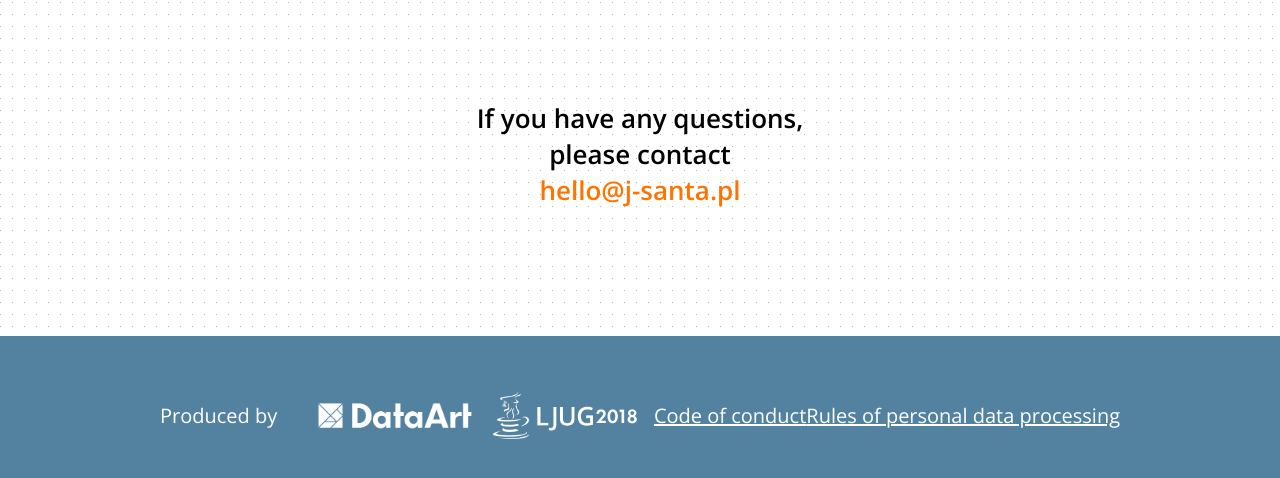
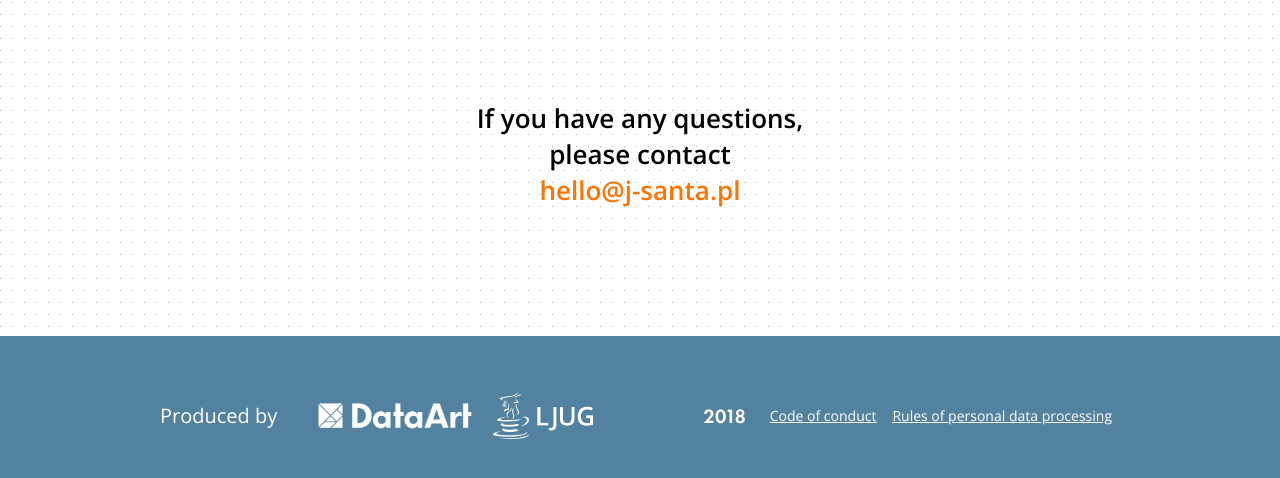
Before and after one commit to m0rtyn/it-nonstop-landing, a website: page src/pug/index.pug in a window 1280 px wide. Shown: the part 2266-2744 px from the top of the page. Drawn offline with nearby package versions, Linux system fonts and the light colour scheme; files that its build step writes are made by us from their sources; files whose address does not match are found by name.

Commit message:
fix margin for footer links

```diff
--- a/src/assets/styles/scss/footer.scss
+++ b/src/assets/styles/scss/footer.scss
@@ -11,6 +11,8 @@ footer {
     a {
         color: white;
         text-decoration: underline;
+        font-size: 14px;
+        margin: 0 8px;
 
         &:hover {
             color: rgba(255, 255, 255, 0.5);
```
